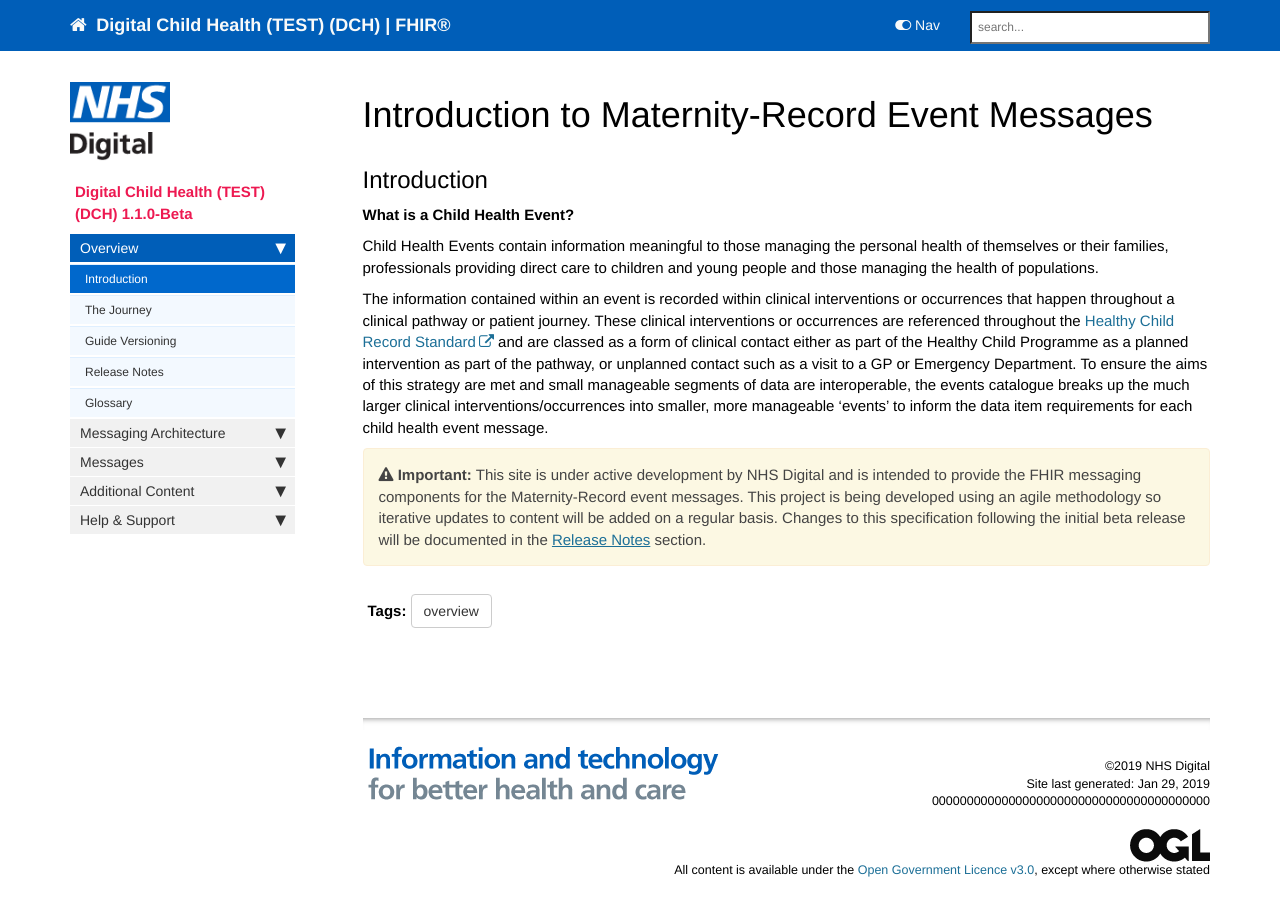
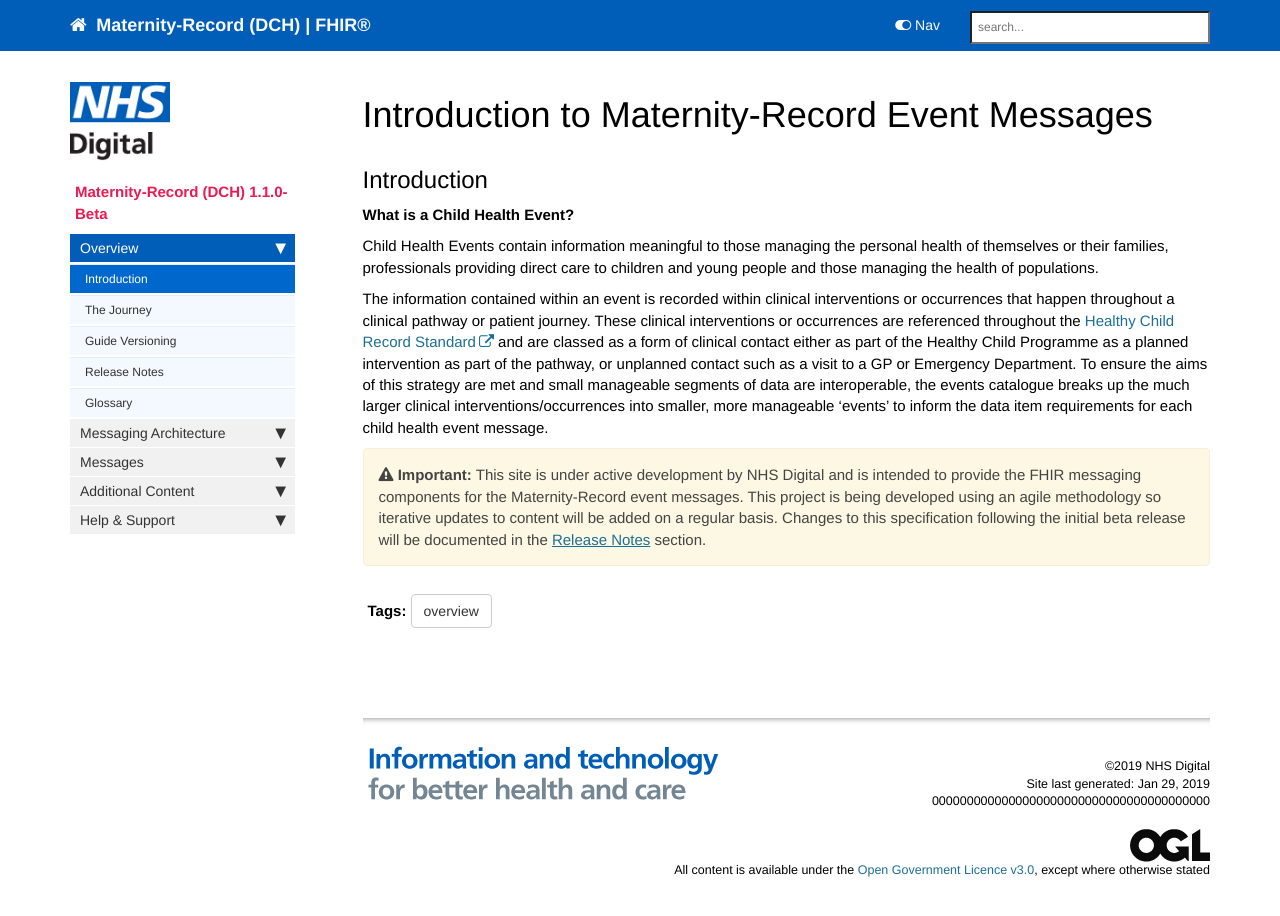
Before and after one commit to nhsconnect/FHIR-Maternity-Record, a Jekyll site: the page built from index.md, in a window 1280 px wide and 940 px high. Shown: the top 916 px of the window. Built offline with Jekyll 4.4.1, drawn with Linux system fonts in a browser that asks for light colours; nearby versions of some CDN libraries; comment, search, counter and statistics services are not loaded.

```diff
--- a/_config.yml
+++ b/_config.yml
@@ -2,10 +2,10 @@
 output: web
 # this property is useful for conditional filtering of content that is separate from the PDF.
 
-topnav_title: Digital Child Health (TEST) (DCH) | FHIR&reg;
+topnav_title: Maternity-Record (DCH) | FHIR&reg;
 # this appears on the top navigation bar next to the home button
 
-site_title: Digital Child Health (TEST) (DCH)
+site_title: Maternity-Record (DCH)
 # this appears in the html browser tab for the site title (seen mostly by search engines, not users)
 
 company_name: NHS Digital
@@ -96,7 +96,7 @@ sidebars:
 - appointments_sidebar
 - tasks_sidebar
 
-description: "This implementation guide supports the publishing of Digital Child Health (TEST) (DCH) event messages held across settings through the use of nationally defined messaging components."
+description: "This implementation guide supports the publishing of Maternity-Record (DCH) event messages held across settings through the use of nationally defined messaging components."
 # the description is used in the feed.xml file
 
 sitemap: true
--- a/_data/sidebars/overview_sidebar.yml
+++ b/_data/sidebars/overview_sidebar.yml
@@ -1,6 +1,6 @@
 entries:
-- title: Digital Child Health (TEST) (DCH)
-  product: Digital Child Health (TEST) (DCH)
+- title: Maternity-Record (DCH)
+  product: Maternity-Record (DCH)
   version: 1.1.0-Beta
   levels: one
   folders:
@@ -38,7 +38,7 @@ entries:
     - title: Bundle Structure
       url: /explore_bundle_structure.html
       output: web
-    - title: Digital Child Health (TEST) Events Model
+    - title: Maternity-Record Events Model
       url: /explore_dch_events_model.html
       output: web
     - title: Event Publishing/Receiving Requirements
```
Also changed, not shown: 1 other file.
